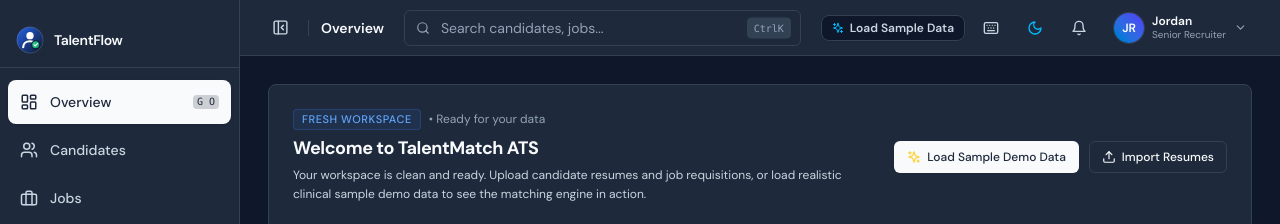
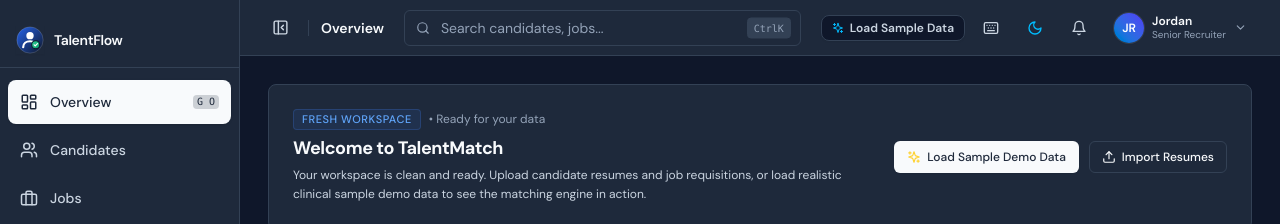
Before and after one commit to codewithabhiishek/TalentMatch, a React (Vite) app: page / in a window 1280 px wide. Shown: the top 224 px of the page. Built offline with nearby package versions, Linux system fonts and the light colour scheme.

Commit message:
fix(branding): remove ATS suffix from title and app name

```diff
--- a/electron/main.cjs
+++ b/electron/main.cjs
@@ -10,7 +10,7 @@ function createWindow() {
     height: 860,
     minWidth: 900,
     minHeight: 600,
-    title: 'TalentMatch ATS - AI Healthcare Recruitment',
+    title: 'TalentMatch - AI Healthcare Recruitment',
     backgroundColor: '#090d16',
     webPreferences: {
       preload: path.join(__dirname, 'preload.cjs'),
--- a/index.html
+++ b/index.html
@@ -8,7 +8,7 @@
     <meta name="mobile-web-app-capable" content="yes" />
     <meta name="theme-color" content="#0f172a" media="(prefers-color-scheme: dark)" />
     <meta name="theme-color" content="#ffffff" media="(prefers-color-scheme: light)" />
-    <title>TalentMatch ATS</title>
+    <title>TalentMatch</title>
     <link rel="icon" type="image/svg+xml" href="/favicon.svg" />
     <link rel="preconnect" href="https://fonts.googleapis.com" />
     <link rel="preconnect" href="https://fonts.gstatic.com" crossorigin />
--- a/package.json
+++ b/package.json
@@ -35,7 +35,7 @@
   },
   "build": {
     "appId": "com.talentmatch.ats",
-    "productName": "TalentMatch ATS",
+    "productName": "TalentMatch",
     "directories": {
       "output": "release"
     },
--- a/src/components/Layout.tsx
+++ b/src/components/Layout.tsx
@@ -154,11 +154,11 @@ export function Layout({ children }: { children: React.ReactNode }) {
             <button
               onClick={() => { navigateTo('overview'); }}
               className="w-10 h-10 rounded-lg flex items-center justify-center hover:bg-[var(--color-surface-tertiary)] transition-transform hover:scale-105 focus-visible:outline-none cursor-pointer"
-              title="TalentFlow ATS — Overview"
+              title="TalentMatch — Overview"
             >
               <img
                 src="/favicon.svg"
-                alt="TalentFlow Logo"
+                alt="TalentMatch Logo"
                 className="w-7 h-7 flex-shrink-0 object-contain shadow-xs"
               />
             </button>
@@ -167,7 +167,7 @@ export function Layout({ children }: { children: React.ReactNode }) {
               <button
                 onClick={() => { navigateTo('overview'); setMobileSidebarOpen(false); }}
                 className="flex items-center gap-2.5 focus-visible:outline-none text-left min-w-0 group cursor-pointer"
-                title="TalentFlow ATS (G then O)"
+                title="TalentMatch (G then O)"
               >
                 <img
                   src="/favicon.svg"
--- a/src/pages/Overview.tsx
+++ b/src/pages/Overview.tsx
@@ -115,7 +115,7 @@ export function Overview() {
                 <span className="text-xs text-[var(--color-text-tertiary)]">• Ready for your data</span>
               </div>
               <h2 className="text-base sm:text-lg font-bold text-[var(--color-text-primary)] tracking-tight">
-                Welcome to TalentMatch ATS
+                Welcome to TalentMatch
               </h2>
               <p className="text-xs text-[var(--color-text-secondary)] max-w-xl leading-relaxed">
                 Your workspace is clean and ready. Upload candidate resumes and job requisitions, or load realistic clinical sample demo data to see the matching engine in action.
--- a/src/pages/Settings.tsx
+++ b/src/pages/Settings.tsx
@@ -610,7 +610,7 @@ export function Settings() {
                 <div>
                   <h3 className="text-base font-semibold text-[var(--color-text-primary)]">Keyboard Shortcuts</h3>
                   <p className="text-xs text-[var(--color-text-secondary)] mt-0.5">
-                    Navigate and trigger actions across TalentFlow ATS with universal shortcuts for {isMac ? 'macOS' : 'Windows & Linux'}
+                    Navigate and trigger actions across TalentMatch with universal shortcuts for {isMac ? 'macOS' : 'Windows & Linux'}
                   </p>
                 </div>
                 <button
```
